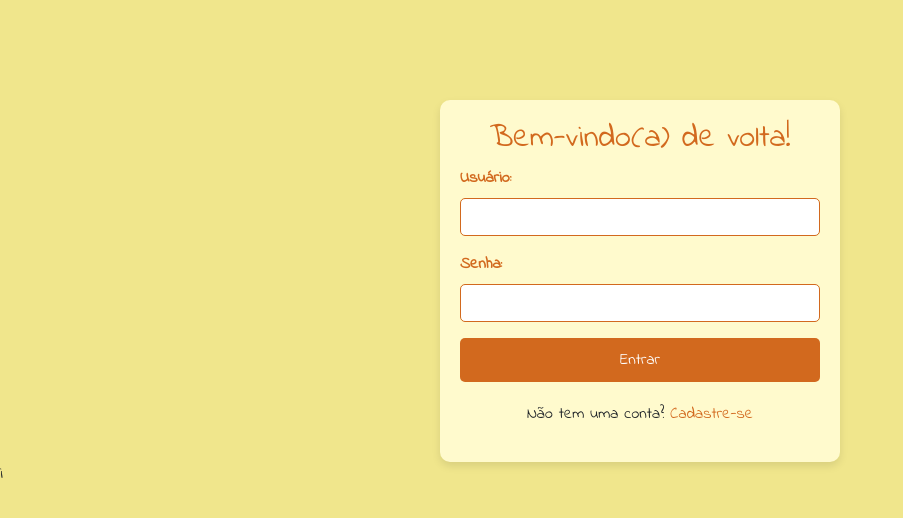
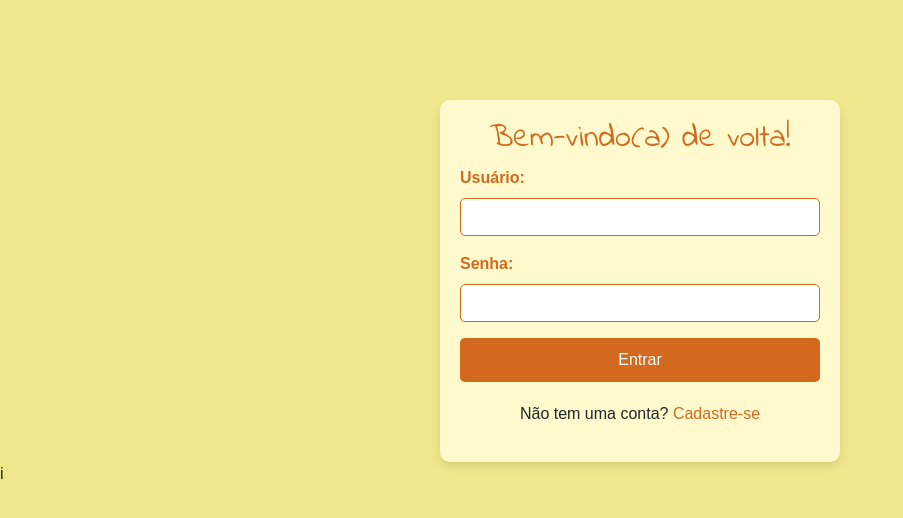
Before and after one commit to danieltorquato/torquatodo, a PHP site: page /agenda/app/Views/login/login.php in a window 1280 px wide. Shown: the top 518 px of the page, without its empty margins (0-903 px from the left). Run offline with PHP 8.4, Linux system fonts and the light colour scheme.

Commit message:
fonte login

```diff
--- a/app/Views/login/style.css
+++ b/app/Views/login/style.css
@@ -1,6 +1,6 @@
 body {
     background-color: #f0e68c;
-    font-family: 'Indie Flower', cursive, Arial, Helvetica, sans-serif;
+    font-family: Arial, Helvetica, sans-serif;
 }
 
 .login-container {
```
